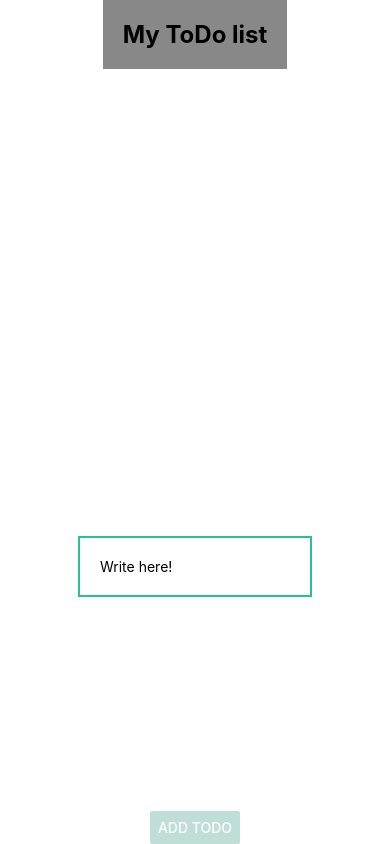
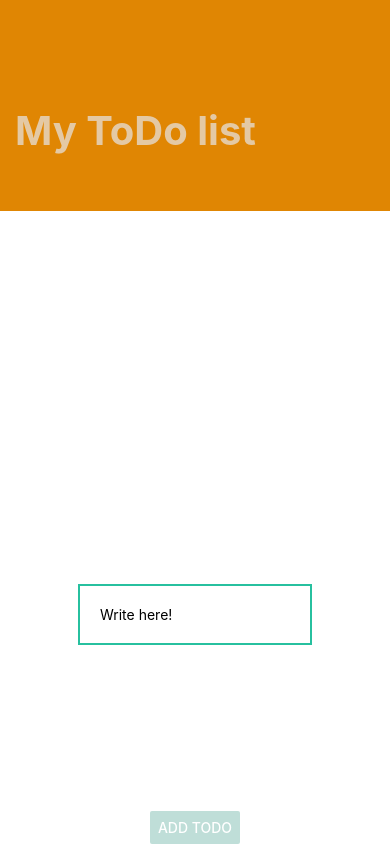
Before and after one commit to AbbeBlubb/react-native-todo, a React Native app: screen / in a window 390 px wide. Built offline with nearby package versions, Linux system fonts and the light colour scheme.

Commit message:
Header component styling

```diff
--- a/components/Header.tsx
+++ b/components/Header.tsx
@@ -1,5 +1,5 @@
 import React from "react";
-import { Text, StyleSheet } from "react-native";
+import { StyleSheet, Text, View } from "react-native";
 
 interface IHeader {
   headerText: string;
@@ -8,15 +8,25 @@ interface IHeader {
 
 export const Header = ({ headerText, testID }: IHeader) => {
   return (
-    <Text style={styles.header}>{headerText}</Text>
+    <View style={styles.header}>
+      <Text style={styles.heading}>{headerText}</Text>
+    </View>
   );
 };
 
 const styles = StyleSheet.create({
-    header: {
-        fontSize: 24,
-        fontWeight: "bold",
-        padding: 20,
-        backgroundColor: "#888", // Temporary background to see the area
-    },
+  header: {
+    width: "100%",
+    height: "25%",
+    backgroundColor: "#E08603",
+    position: "relative"
+  },
+  heading: {
+    position: "absolute",
+    color: "#E4C9A4",
+    top: "50%",
+    left: 15,
+    fontSize: 40,
+    fontWeight: "bold",
+  },
 });
```
